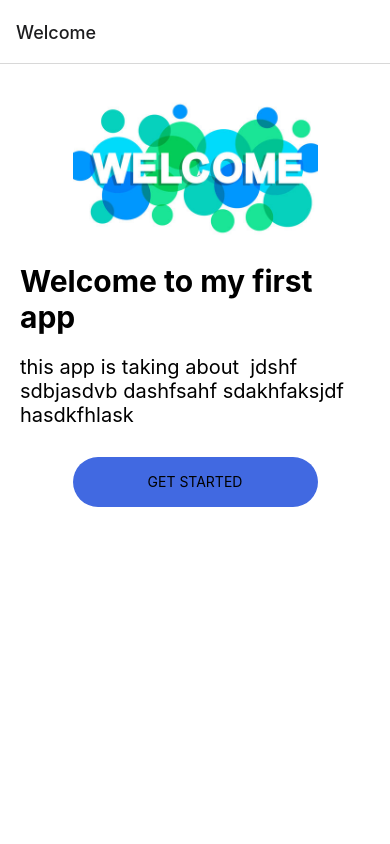
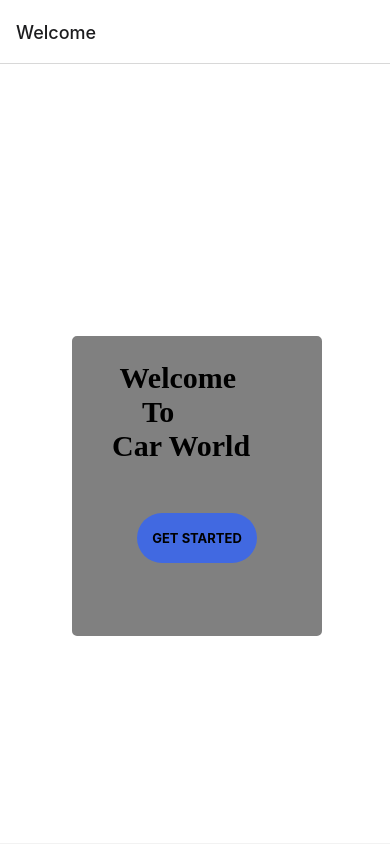
Before and after one commit to Belal42788/CS303Project, a React Native app drawn with its web renderer in the folder my-app/: screen /Welcome in a window 390 px wide. Built offline with nearby package versions, Linux system fonts and the light colour scheme; some packages are replaced by stand-ins of ours.

Commit message:
some change in ui and ux

```diff
--- a/my-app/App.js
+++ b/my-app/App.js
@@ -1,4 +1,3 @@
-import HomeScreen from "./Screens/HomeScreen.js";
 import LoginScreen from "./Screens/LoginScreen.js";
 import RegisterScreen from "./Screens/RegisterScreen.js";
 import Welcome from "./Screens/welcome.js";
@@ -15,7 +14,6 @@ export default function App() {
     <NavigationContainer>
       <Stack.Navigator>
         <Stack.Screen name="Welcome" component={Welcome} />
-        <Stack.Screen name="Home" component={HomeScreen} />
         <Stack.Screen name="Login" component={LoginScreen} />
         <Stack.Screen name="Register" component={RegisterScreen} />
         <Stack.Screen name="Profile" component={ProfileScreen} />
--- a/my-app/Screens/HomeScreen.js
+++ /dev/null
@@ -1,70 +0,0 @@
-
-import React, { Component, useState } from "react";
-import {
-  StyleSheet,
-  Text,
-  View,
-  ImageBackground,
-  TouchableOpacity,
-} from "react-native";
-// import localImage from './asset/image.jpg';
-export default function HomePage({navigation}) {
-    return (
-      <View style={styles.container}>
-        <View style={styles.container}>
-            <Text style ={styles.textHome}>Welcome to our simple App</Text>
-
-          <TouchableOpacity
-          style={styles.button}
-          onPress={() => navigation.navigate("Login")}
-          >
-            <Text style={styles.buttonText}>Login</Text>
-          </TouchableOpacity>
-
-          <Text> </Text>
-
-          <TouchableOpacity
-          style={styles.button}
-          onPress={() => navigation.navigate("Register")}
-          >
-            <Text style={styles.buttonText}>Register</Text>
-          </TouchableOpacity>
-
-        </View>
-      </View>
-    );
-
-}
-
-const styles = StyleSheet.create({
-  container: {
-    flex: 1,
-    alignItems: "center",
-    justifyContent: "center",
-    backgroundColor:'white'
-  },
-  textHome : {
-    fontSize:25,
-    marginBottom:'30%',
-    alignItems: "center",
-    justifyContent: "center",
-    width:'200',
-    fontWeight:"bold"
-  },
-  button: {
-    width: "70%",
-        borderRadius: 25,
-        height: 50,
-        alignItems: "center",
-        justifyContent: "center",
-        marginTop: 10,
-        backgroundColor: "royalblue",
-  },
-  buttonText: {
-    color: "black",
-    fontWeight: "bold",
-    textTransform: "capitalize",
-    fontSize: 15,
-    textAlign: "center",
-  },
-});
--- a/my-app/Screens/LoginScreen.js
+++ b/my-app/Screens/LoginScreen.js
@@ -159,7 +159,7 @@ const styles = StyleSheet.create({
         alignItems: "center",
         justifyContent: "center",
         marginTop: 10,
-        backgroundColor: "#5cb85c",
+        backgroundColor: "royalblue",
         fontWeight: "bold"
     },
     registerBtn: {
--- /dev/null
+++ b/my-app/Screens/Styles.js
@@ -0,0 +1,41 @@
+import { StyleSheet } from "react-native";
+var w = window.innerWidth;
+var h = window.innerHeight;
+const Styles = StyleSheet.create({
+    body: {
+        backgroundColor: "white",
+        width: w + "px",
+        height: h - 65 + "px"
+    },
+    container: {
+        marginLeft: ((w / 2) - 123) + "px",
+        marginTop: ((h / 2) - 150) + "px",
+        width: "250px",
+        height:"300px",
+        backgroundColor: "gray",
+        borderColor: "gray",
+        borderWidth: "5px",
+        borderRadius: "5px",
+        padding: "20px",
+    },
+    title: {
+        fontSize: 30,
+        fontFamily: "cursive",
+        fontWeight: "bold",
+    },titleButon: {
+        fontSize: "13px",
+        fontWeight: "bold",
+    },
+    button: {
+        width: "120px",
+        borderRadius: 25,
+        height: "50px",
+        alignItems: "center",
+        justifyContent: "center",
+        marginTop: "50px",
+        marginLeft:"40px",
+        backgroundColor: "royalblue",
+    }
+});
+
+export default Styles;
--- a/my-app/Screens/welcome.js
+++ b/my-app/Screens/welcome.js
@@ -1,56 +1,22 @@
-import {  StyleSheet,View,Text,Image,useWindowDimensions,TouchableOpacity } from "react-native";
+import { View, Text, TouchableOpacity } from "react-native";
 import React from "react";
-import logo from "../assets/360_F_361521131_tvclR3GrsVQBFVsUe1EPNFgH2MWIN1w7.jpg"
+import Styles from "./Styles"
 
 
+function Wellcome({ navigation }) {
+    return (
+        <View style={Styles.body}>
+            <View style={Styles.container}>
+                <Text style={Styles.title}>   Welcome</Text>
+                <Text style={Styles.title}>      To</Text>
+                <Text style={Styles.title}>  Car World</Text>
+                <TouchableOpacity style={Styles.button} onPress={() => navigation.navigate('Register')} >
+                    <Text style={Styles.titleButon}>GET STARTED</Text>
+                </TouchableOpacity>
+            </View>
+        </View>
+    )
+}
 
-function Wellcome  ({navigation}){
-    const {height}=useWindowDimensions();
-
-return(
-    <View style={styles.container}>
-        <Image source={logo} style={[styles.logo,{height:height*0.2}]}/>
-        <Text  style={styles.title}>Welcome to my first app </Text>
-        <Text  style={styles.title1}>this app is taking about  jdshf sdbjasdvb dashfsahf sdakhfaksjdf hasdkfhlask </Text>
-
-        <TouchableOpacity style={styles.button} onPress={()=>navigation.navigate('Home')} >
-            <Text>GET STARTED</Text>
-        </TouchableOpacity>
-    </View>
-)
-}
-const styles = StyleSheet.create({
-    container: {
-        flex: 1,
-        backgroundColor: "#fff",
-        alignItems: "center",
-        padding:20,
-    },
-    logo:{
-        width: "70%",
-        maxWidth:300,
-        maxHeight:300,
-        marginBottom:10
-    },
-    title:{
-        fontWeight:"bold",
-        fontSize:30,
-        marginBottom:20
-    },
-    title1:{
-        fontSize:20,
-        color:"3A3967",
-        marginBottom:20
-    },
-    button:{
-        width: "70%",
-        borderRadius: 25,
-        height: 50,
-        alignItems: "center",
-        justifyContent: "center",
-        marginTop: 10,
-        backgroundColor: "royalblue",
-    }
-});
 
 export default Wellcome;
```
Also changed, not shown: my-app/public/index.html (+1 -1 lines).
